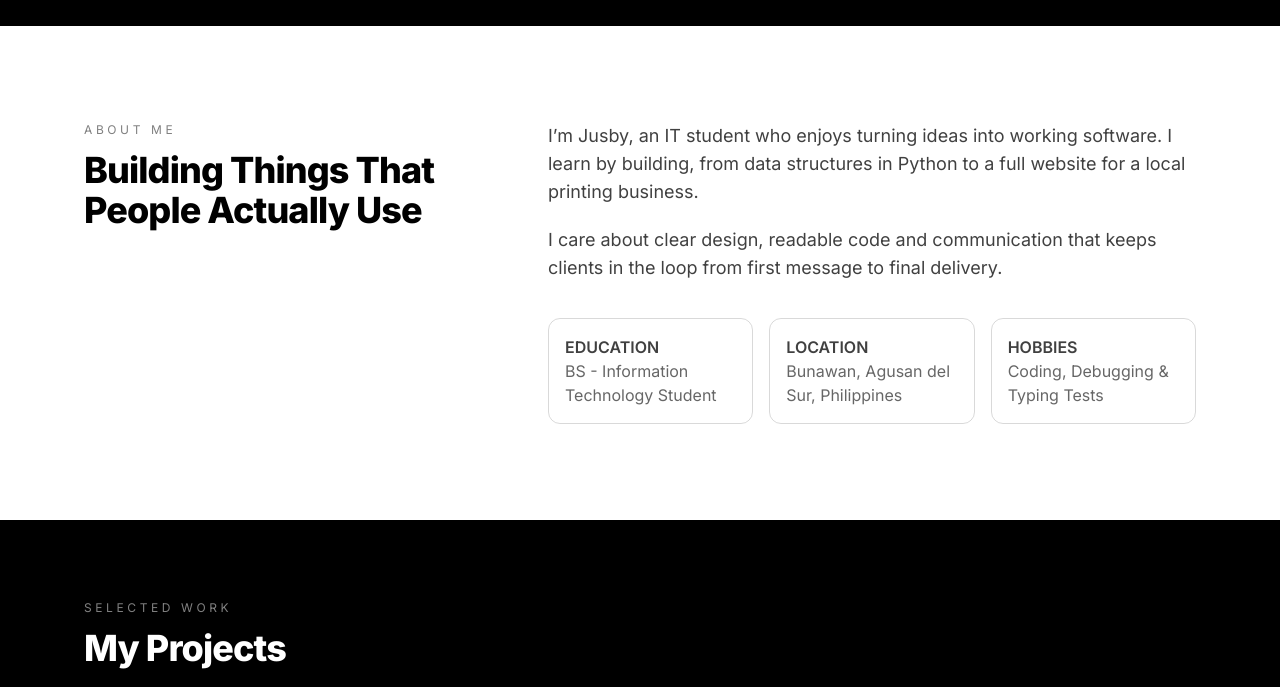
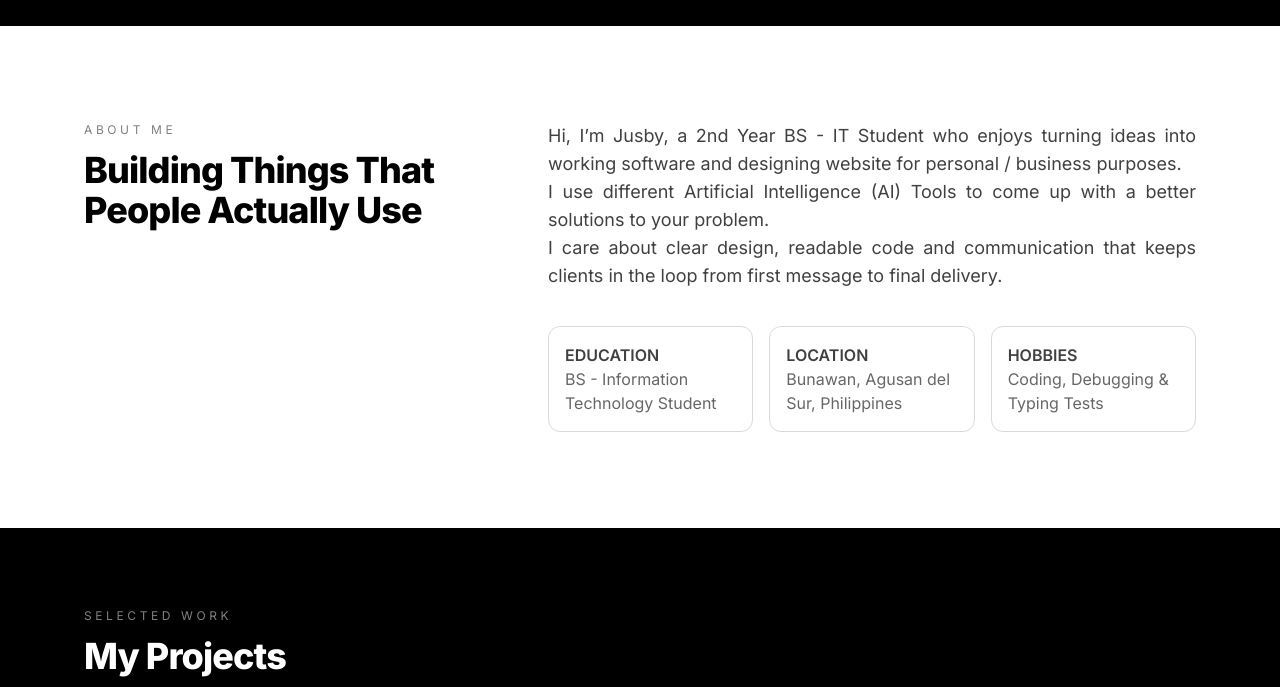
Before and after one commit to jusbyutlang-57-hub/PORTFOLIO-JUSBY-UTLANG, a plain HTML site: page index.html in a window 1280 px wide. Shown: the part 860-1547 px from the top of the page. Drawn offline with nearby package versions, Linux system fonts and the light colour scheme; files whose address does not match are found by name.

Commit message:
Update on About Me Info

```diff
--- a/index.html
+++ b/index.html
@@ -105,8 +105,9 @@
    <h2 class="mt-3 text-3xl sm:text-4xl font-extrabold tracking-tight">Building Things That People Actually Use</h2>
   </div>
   <div class="md:col-span-3 space-y-5 text-black/75 text-lg">
-   <p>I’m Jusby, an IT student who enjoys turning ideas into working software. I learn by building, from data structures in Python to a full website for a local printing business.</p>
-   <p>I care about clear design, readable code and communication that keeps clients in the loop from first message to final delivery.</p>
+   <div class="text-justify"><p>Hi, I’m Jusby, a 2nd Year BS - IT Student who enjoys turning ideas into working software and designing website for personal / business purposes.</p>
+   <p>I use different Artificial Intelligence (AI) Tools to come up with a better solutions to your problem.</p>
+   <p>I care about clear design, readable code and communication that keeps clients in the loop from first message to final delivery.</p></div>
    <div class="grid sm:grid-cols-3 gap-4 pt-4 text-base">
     <div class="border border-black/15 rounded-xl p-4"><p class="font-semibold">EDUCATION</p><p class="text-black/60">BS - Information Technology Student</p></div>
     <div class="border border-black/15 rounded-xl p-4"><p class="font-semibold">LOCATION</p><p class="text-black/60">Bunawan, Agusan del Sur, Philippines</p></div>
```
